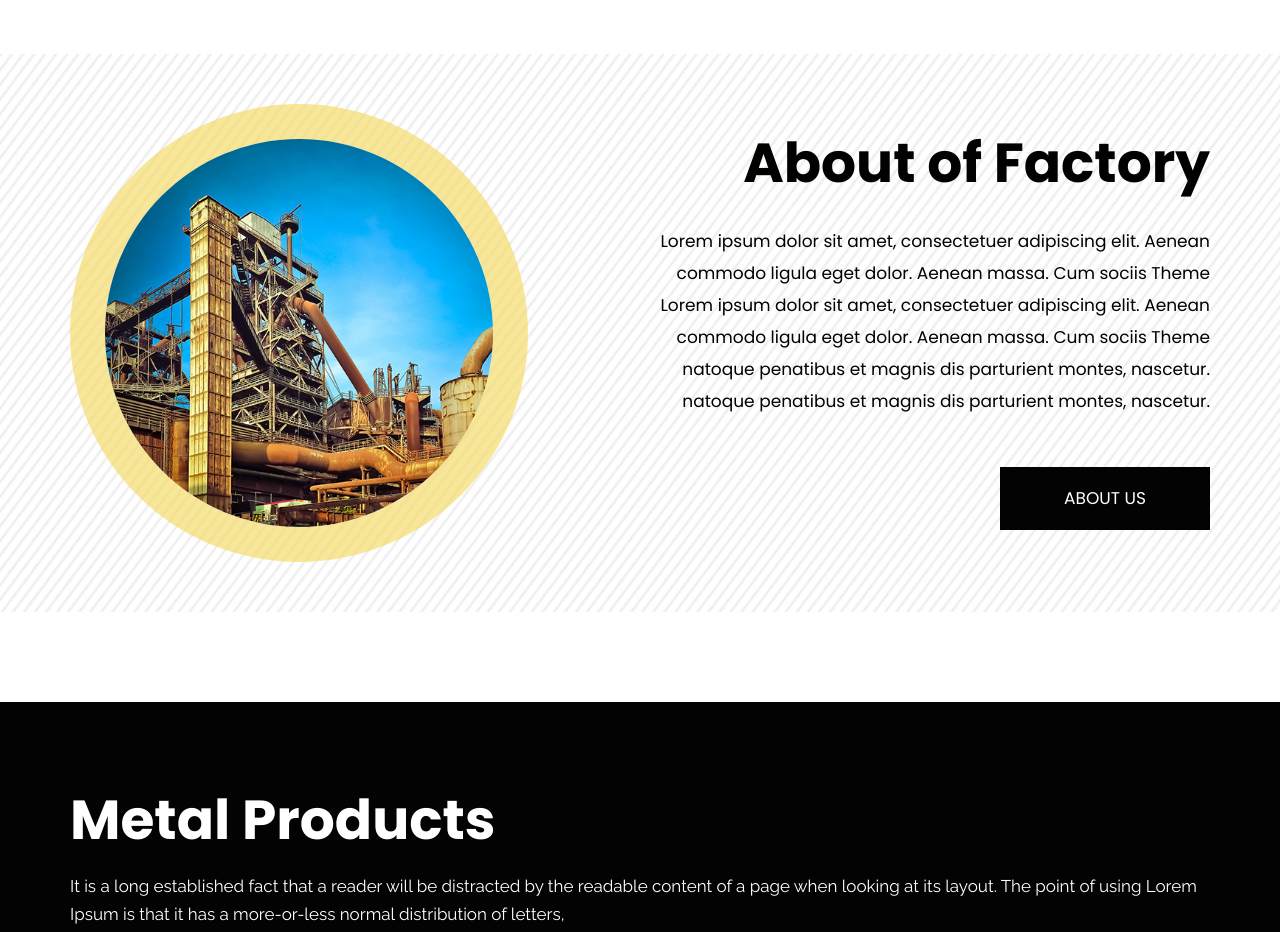
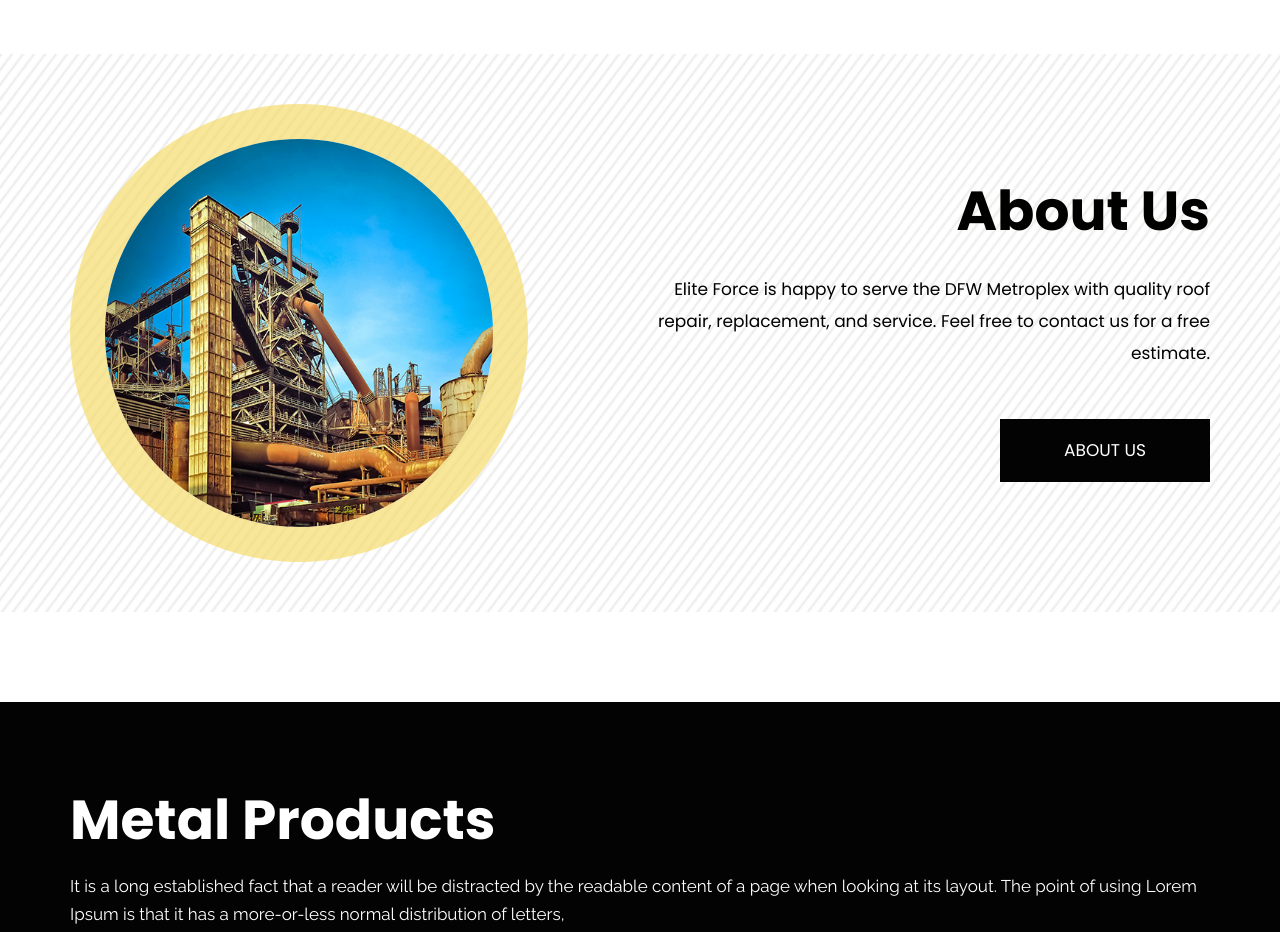
Before and after one commit to christion-b/soggy-waffle.github.io, a plain HTML site: page index.html in a window 1280 px wide. Shown: the part 920-1852 px from the top of the page. Drawn offline with nearby package versions, Linux system fonts and the light colour scheme; some packages are replaced by stand-ins of ours; a script that the page names is missing.

Commit message:
about us update

```diff
--- a/index.html
+++ b/index.html
@@ -155,9 +155,8 @@
                   </div>
                   <div class="col-md-6 offset-md-1">
                      <div class="titlepage text_align_right">
-                        <h2>About of Factory</h2>
-                        <p>Lorem ipsum dolor sit amet, consectetuer adipiscing elit. Aenean commodo ligula eget dolor. Aenean massa. Cum sociis Theme Lorem ipsum dolor sit amet, consectetuer adipiscing elit. Aenean commodo ligula eget dolor. Aenean massa. Cum sociis Theme natoque penatibus et magnis dis parturient montes, nascetur.
-                           natoque penatibus et magnis dis parturient montes, nascetur.
+                        <h2>About Us</h2>
+                        <p>Elite Force is happy to serve the DFW Metroplex with quality roof repair, replacement, and service. Feel free to contact us for a free estimate.
                         </p>
                         <a class="read_more" href="Javascript:void(0)">About Us</a>
                      </div>
```
